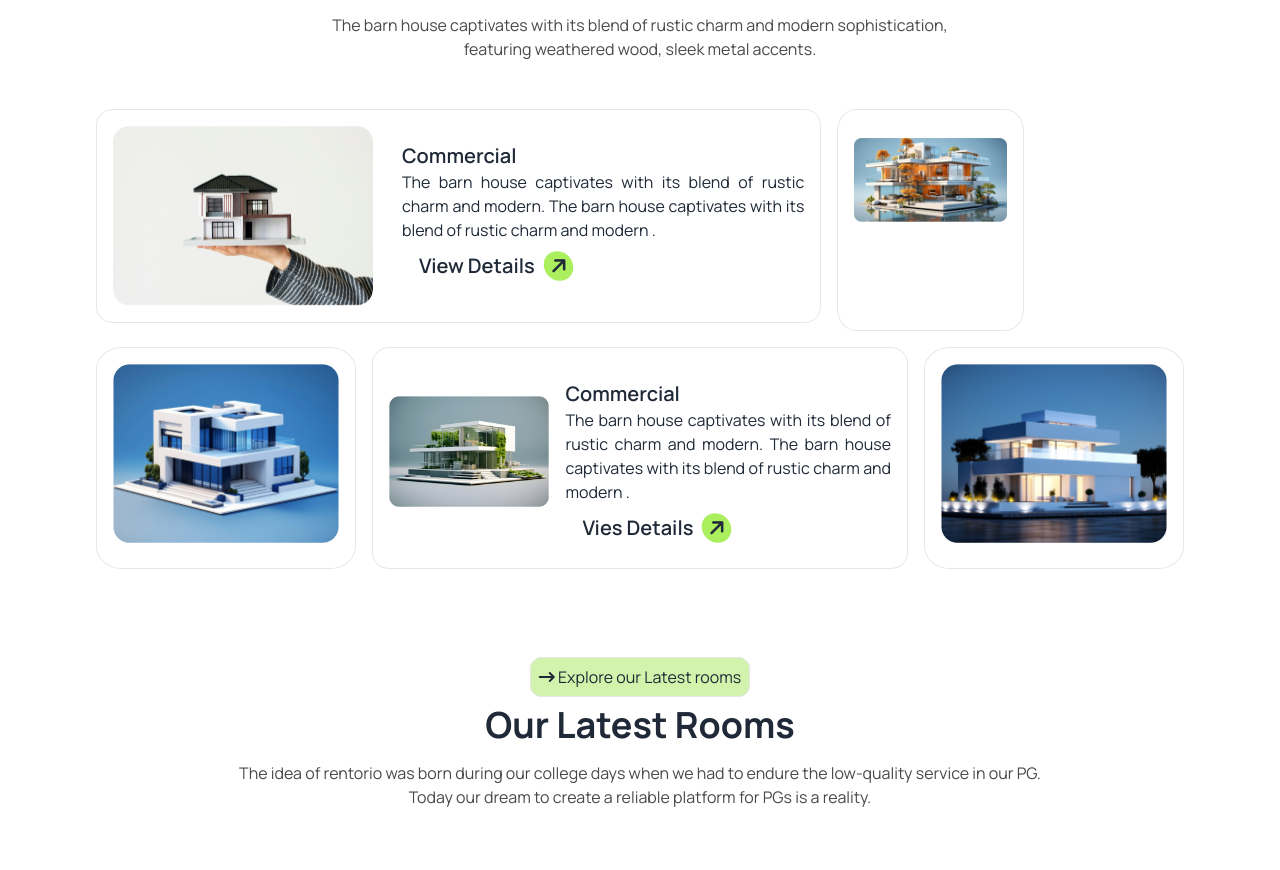
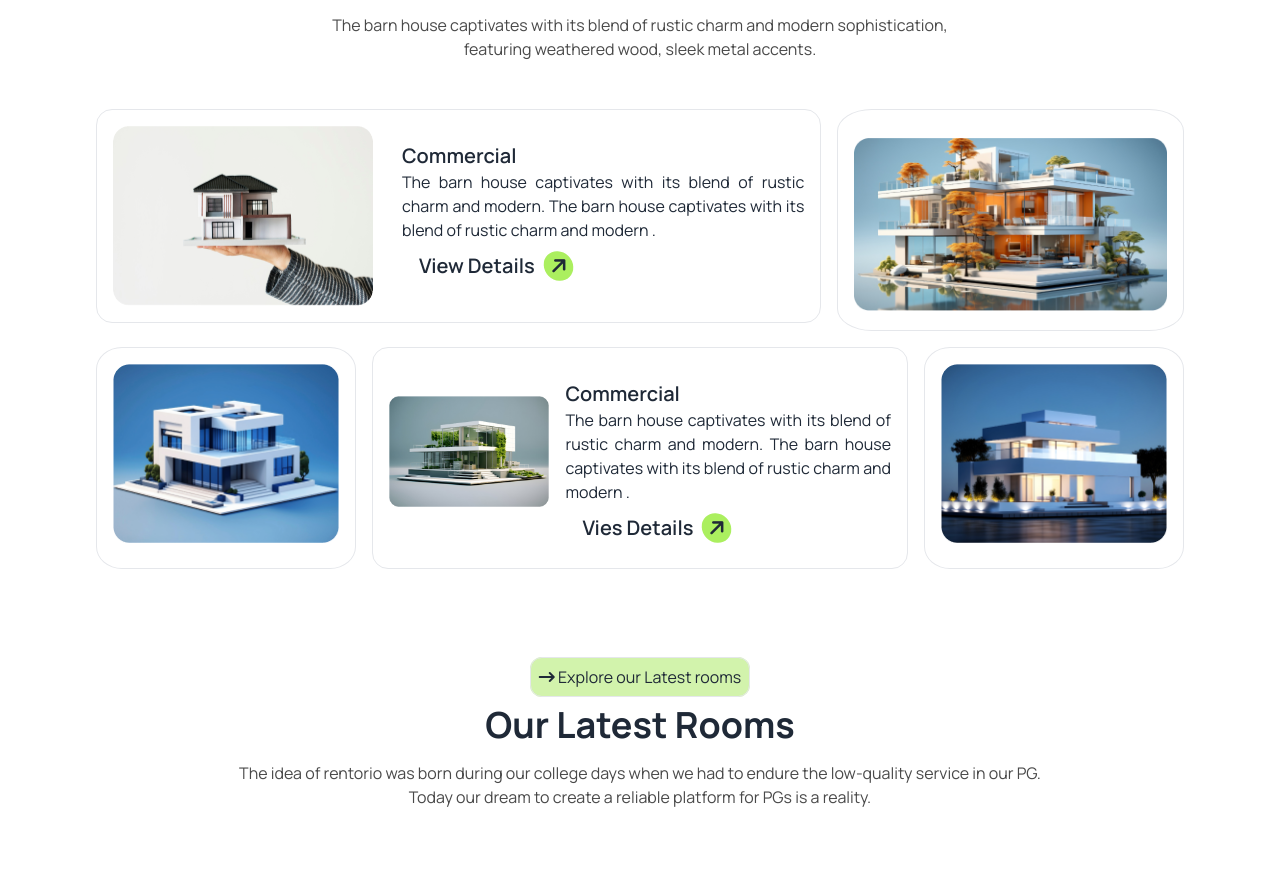
Before and after one commit to shahriarnaiem-rafi/BuildCrafted, a plain HTML site: page index.html in a window 1280 px wide. Shown: the part 2058-2928 px from the top of the page. Drawn offline with nearby package versions, Linux system fonts and the light colour scheme.

Commit message:
final correction

```diff
--- a/index.html
+++ b/index.html
@@ -242,8 +242,7 @@
                           </div>
                           <!-- text-content -->
 
-                          <div class="ml-4 mt-4 text-justify ">
-
+                          <div class="ml-4 mt-4 text-justify">
                             <h2 class="card-title ">Commercial</h2>
                             <p>The barn house captivates with its blend of rustic charm and modern. The barn house captivates with its blend of rustic charm and modern .</p>
                             <div >
@@ -254,7 +253,7 @@
 
                       <!-- img  -->
 
-                      <div class=" mr-40 lg:ml-4 border justify-self-center p-4 rounded-[10%] lg:col-span-4" >
+                      <div class=" lg:ml-4 border justify-self-center p-4 rounded-[10%] lg:col-span-4" >
                         <img src="./assets/img2.png"  class="mt-3 w-full"/>
                       </div>
               </div>
```
